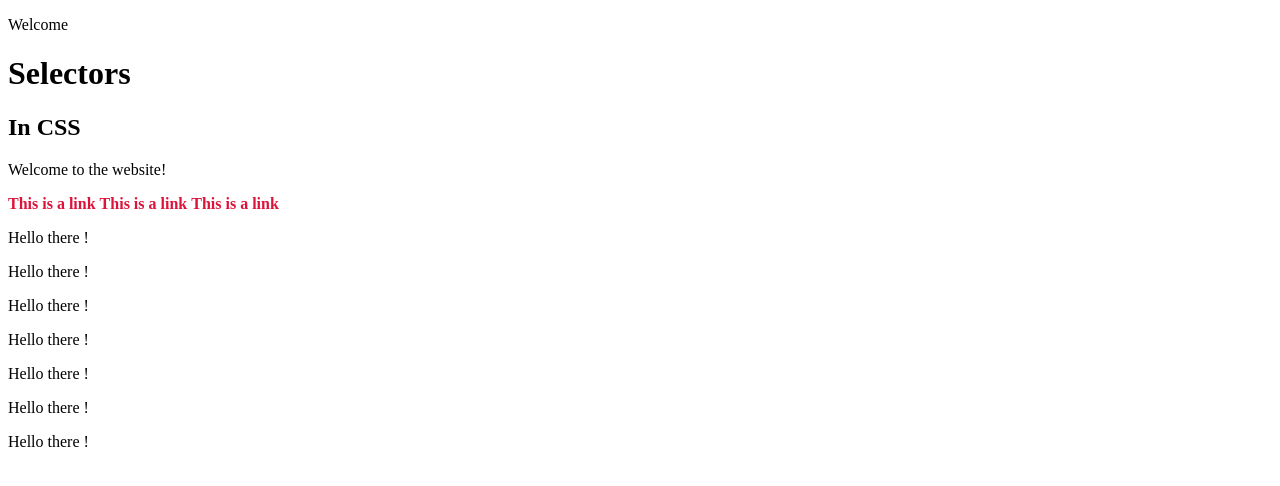
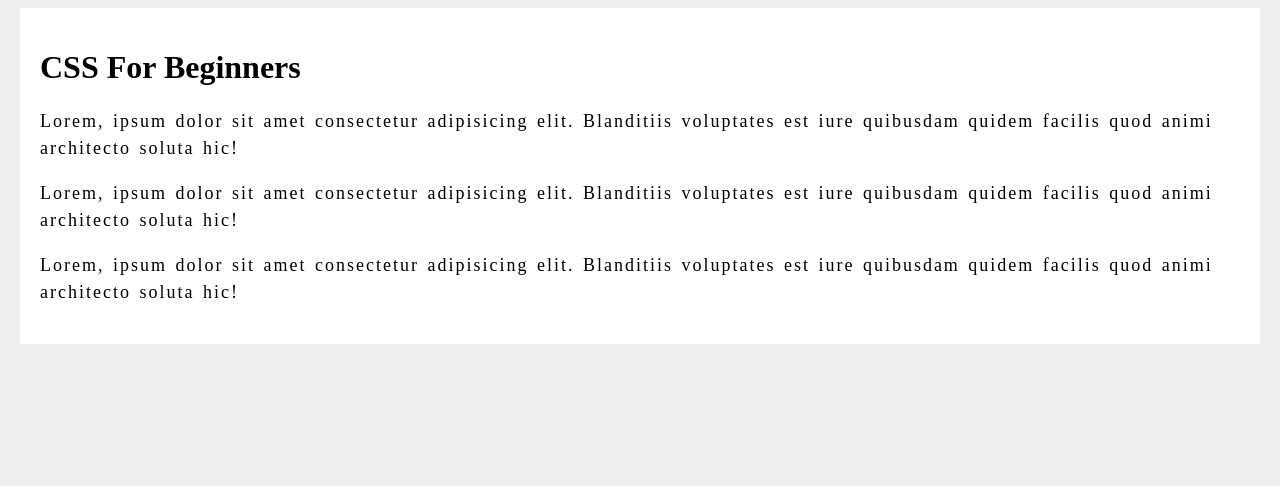
Before and after one commit to piotr-skolorzynski/CSS-basics, a plain HTML site: page index.html in a window 1280 px wide. Drawn offline with Linux system fonts and the light colour scheme.

Commit message:
index.html and syntax.css files modified to show how word, letter spacing and line heigth work.

```diff
--- a/css/syntax.css
+++ b/css/syntax.css
@@ -1,13 +1,20 @@
-/* styling links */
+/* letter spacing / word spacing and line height */
 
-a {
-    color: crimson;
-    text-decoration: none;
-    font-weight: bold;
+body {
+    background-color: #eee;
 }
 
-a:hover {
-    color: darkmagenta;
-    text-decoration: underline;
-    background-color: aquamarine;
+#main-content {
+    background-color: #fff;
+    width: 1200px;
+    margin: 0 auto;
+    height: 100%;
+    padding: 20px;
 }
+
+p{
+    font-size: 18px;
+    letter-spacing: 2px;
+    word-spacing: 2px;
+    line-height: 1.5;
+}
--- a/index.html
+++ b/index.html
@@ -9,25 +9,17 @@
 </head>
 <body>
 
-    <p class="welcome">Welcome</p>
+<div id="main-content">
 
-    <div id="header">
-        <h1>Selectors</h1>
-        <h2>In CSS</h2>
-        <p>Welcome to the website!</p>
-    </div>
+    <h1>CSS For Beginners</h1>
 
-    <a href="#">This is a link</a>
-    <a href="#">This is a link</a>
-    <a href="#">This is a link</a>
+    <p>Lorem, ipsum dolor sit amet consectetur adipisicing elit. Blanditiis voluptates est iure quibusdam quidem facilis quod animi architecto soluta hic!</p>
 
-    <p>Hello there !</p>
-    <p>Hello there !</p>
-    <p>Hello there !</p>
-    <p>Hello there !</p>
-    <p>Hello there !</p>
-    <p>Hello there !</p>
-    <p>Hello there !</p>
+    <p>Lorem, ipsum dolor sit amet consectetur adipisicing elit. Blanditiis voluptates est iure quibusdam quidem facilis quod animi architecto soluta hic!</p>
+
+    <p>Lorem, ipsum dolor sit amet consectetur adipisicing elit. Blanditiis voluptates est iure quibusdam quidem facilis quod animi architecto soluta hic!</p>
+
+</div>
 
 </body>
 </html>
```
